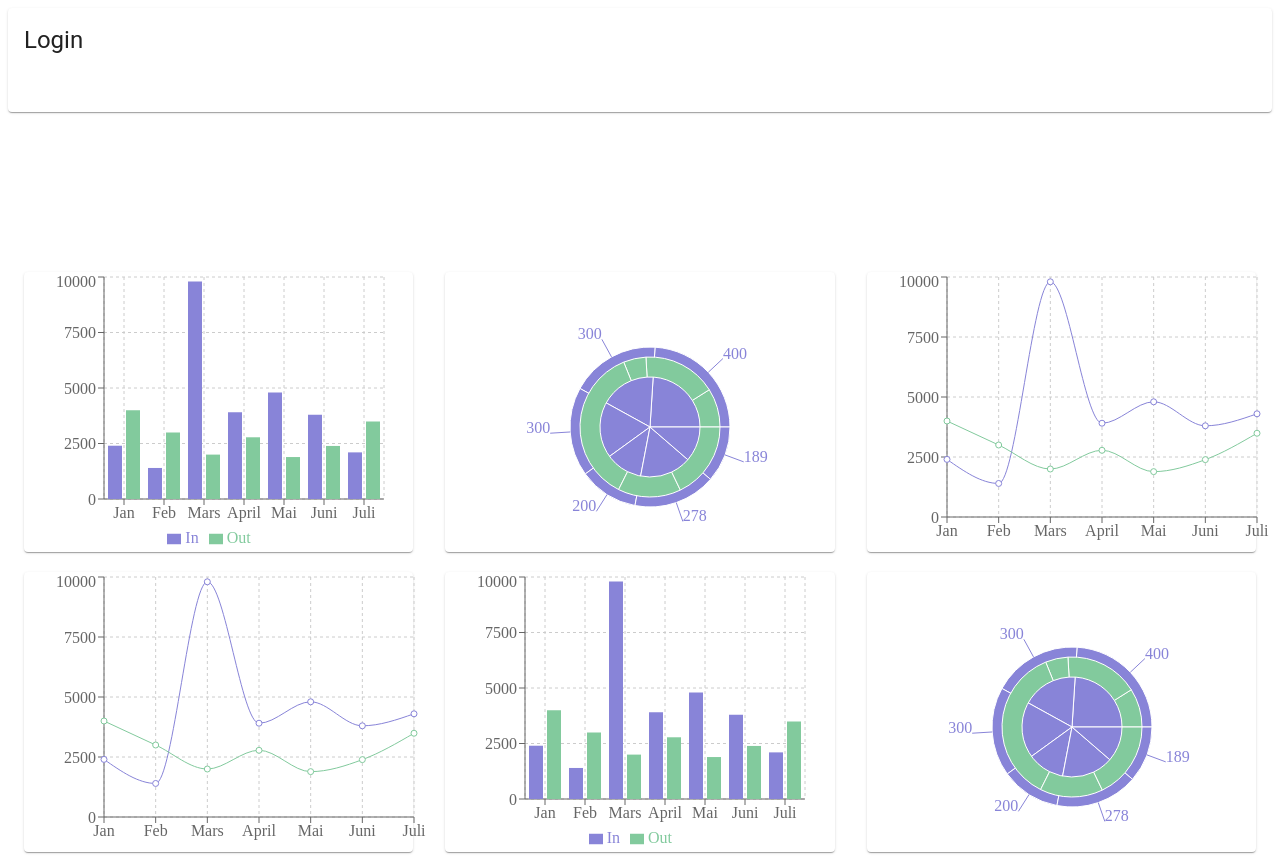
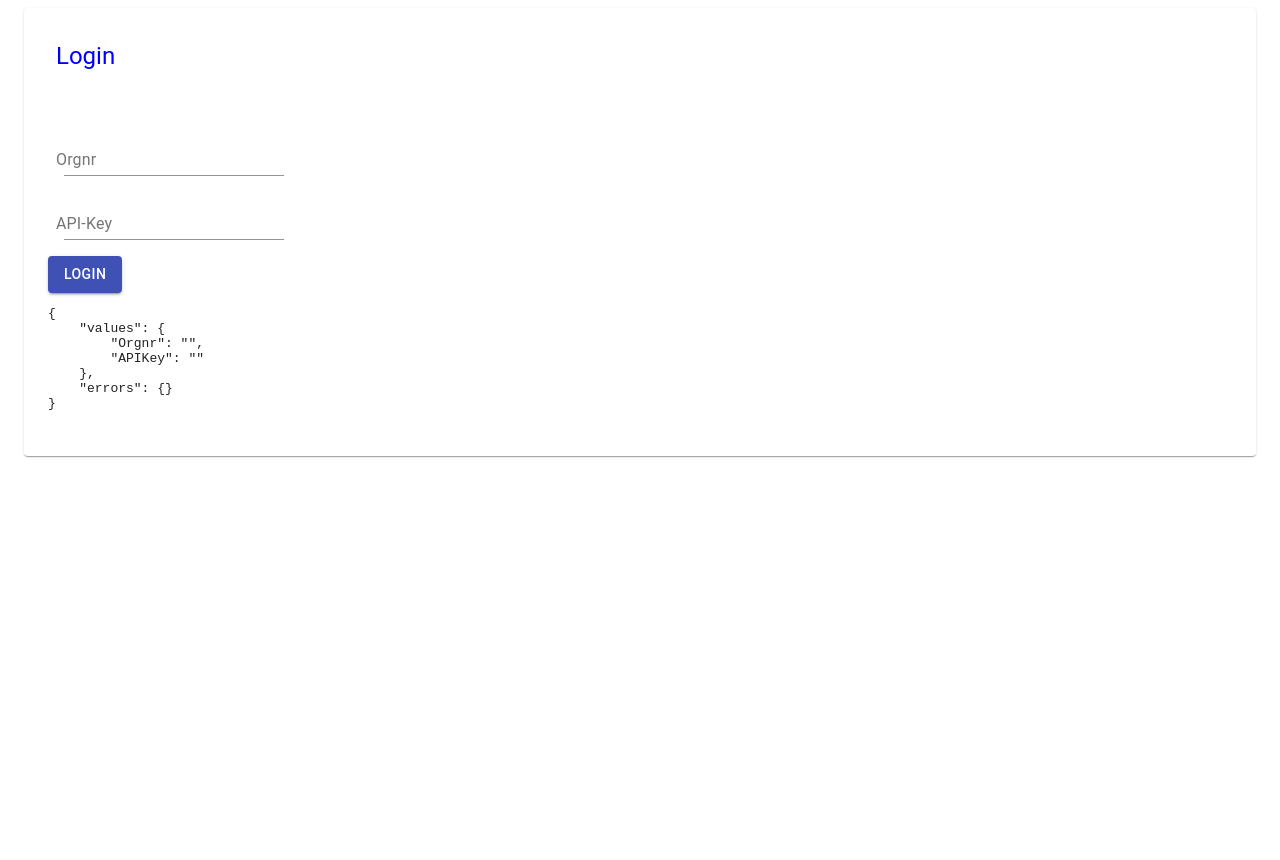
Before and after one commit to Database-Warehouse-Bachlor/PoC-Website, a React (Create React App) app in the folder pocwebsite/: page / in a window 1280 px wide. After the commit the page ends 800 px from the top, so only its background shows below. Built offline with nearby package versions, Linux system fonts and the light colour scheme.

Commit message:
Missing visible errors

```diff
--- a/pocwebsite/package.json
+++ b/pocwebsite/package.json
@@ -18,7 +18,8 @@
     "react-scripts": "^4.0.2",
     "recharts": "^2.0.6",
     "typescript": "^4.1.3",
-    "web-vitals": "^1.1.0"
+    "web-vitals": "^1.1.0",
+    "yup": "^0.32.8"
   },
   "scripts": {
     "start": "react-scripts start",
--- a/pocwebsite/src/App.tsx
+++ b/pocwebsite/src/App.tsx
@@ -1,10 +1,5 @@
 import React from "react";
 import { Switch, BrowserRouter as Router, Route } from "react-router-dom";
-import Grid from "./Components/Grid";
-import BarChart from "./Components/BarChart";
-import LineBarChart from "./Components/LineBarChart";
-import PieChart from "./Components/PieChart";
-import { Paper } from "@material-ui/core";
 import Dashboard from "./Pages/Dashboard";
 import Login from "./Pages/Login";
 function App() {
@@ -15,40 +10,6 @@ function App() {
         <Route path="/dashboard" exact component={Dashboard} />
       </Switch>
 
-      <Grid row={true}>
-        <Grid column={true} sm={12} md={4} justify={"flex-end"}alignItems={"stretch"}   >
-          <Paper>
-            <BarChart/>
-          </Paper>
-        </Grid>
-        <Grid  alignItems={"stretch"} column={true} sm={12} md={4}>
-          <Paper>
-          <PieChart/>
-          </Paper>
-        </Grid>
-        <Grid column={true} sm={12} md={4} alignItems={"center"} >
-          <Paper>
-          <LineBarChart/>
-          </Paper>
-        </Grid>
-
-          <Grid column={true} sm={12} md={4}alignItems={"stretch"} >
-            <Paper>
-            <LineBarChart/>
-            </Paper>
-          </Grid>
-          <Grid column={true} sm={12} md={4}>
-            <Paper>
-            <BarChart/>
-            </Paper>
-          </Grid>
-          <Grid column={true} sm={12} md={4}>
-            <Paper>
-            <PieChart/>
-            </Paper>
-          </Grid>
-        </Grid>
-
     </Router>
   );
 }
--- a/pocwebsite/src/Pages/Dashboard.tsx
+++ b/pocwebsite/src/Pages/Dashboard.tsx
@@ -1,5 +1,43 @@
-function App() {
-    return <> Hello World </>
+import Grid from "../Components/Grid";
+import BarChart from "../Components/BarChart";
+import LineBarChart from "../Components/LineBarChart";
+import PieChart from "../Components/PieChart";
+import { Paper } from "@material-ui/core";
+function Dashboard() {
+    return (      <Grid row={true}>
+    <Grid column={true} sm={12} md={4} justify={"flex-end"}alignItems={"stretch"}   >
+      <Paper>
+        <BarChart/>
+      </Paper>
+    </Grid>
+    <Grid  alignItems={"stretch"} column={true} sm={12} md={4}>
+      <Paper>
+      <PieChart/>
+      </Paper>
+    </Grid>
+    <Grid column={true} sm={12} md={4} alignItems={"center"} >
+      <Paper>
+      <LineBarChart/>
+      </Paper>
+    </Grid>
+
+      <Grid column={true} sm={12} md={4}alignItems={"stretch"} >
+        <Paper>
+        <LineBarChart/>
+        </Paper>
+      </Grid>
+      <Grid column={true} sm={12} md={4}>
+        <Paper>
+        <BarChart/>
+        </Paper>
+      </Grid>
+      <Grid column={true} sm={12} md={4}>
+        <Paper>
+        <PieChart/>
+        </Paper>
+      </Grid>
+    </Grid>
+    )
   }
 
-  export default App;
+  export default Dashboard;
--- a/pocwebsite/src/Pages/Login.tsx
+++ b/pocwebsite/src/Pages/Login.tsx
@@ -1,26 +1,77 @@
-import {Card, CardContent, CardHeader} from '@material-ui/core'
-import {Form, Formik} from 'formik'
-import React from 'react'
+import {
+  Button,
+  Card,
+  CardContent,
+  CardHeader,
+  CircularProgress,
+  TextField,
+} from "@material-ui/core";
+import { Field, Form, Formik } from "formik";
+import React from "react";
+import { RouteComponentProps } from "react-router-dom";
+import "../Styles/Login.css";
+import { object, number, string } from "yup";
 
-interface Values {
-    orgNr: String;
-    APIKey: String;
-  }
-interface Props {
-    onSubmit: (values: Values) => void;
-}
+interface Props extends RouteComponentProps {}
 
-export const Login: React.FC<Props> = () => {
-    return(
-        <Card>
-            <CardHeader title="Login"/>
-            <CardContent>
-                <Formik initialValues={{}}
-                onSubmit={() => {}}
-                >
-                </Formik>
-            </CardContent>
-        </Card>
-    )
-}
+export const Login: React.FC<Props> = ({ history }) => {
+  return (
+    <Card>
+      <CardHeader title="Login" className="Cardheader" />
+      <CardContent>
+        <Formik
+          initialValues={{
+            Orgnr: "",
+            APIKey: "",
+          }}
+          validationSchema={object({
+            Orgnr: string().required().min(9, "Must be exactly 9 digits").max(9, "Must be exactly 9 digits"),
+            APIKey: string().required(),
+          })}
+          onSubmit={async (values) => {
+            /** A timer of 3 sec that disables the submit button - Somewhat prevents serverspam */
+            return new Promise<void>((res) => {
+              setTimeout(() => {
+                //API call & checks
+                console.log("my values", values);
+                history.push("/Dashboard");
+
+                res();
+              }, 3000);
+            });
+          }}
+        >
+          {({ values, errors, isSubmitting }) => (
+            <Form>
+              <div>
+                <Field
+                  name="Orgnr"
+                  type="number"
+                  label="Orgnr"
+                  as={TextField}
+                />
+              </div>
+              <div>
+                <Field name="APIKey" label="API-Key" as={TextField} />
+              </div>
+              <Button
+                type="submit"
+                variant="contained"
+                color="primary"
+                disabled={isSubmitting}
+                startIcon={
+                  isSubmitting ? <CircularProgress size="0.8rem" /> : undefined
+                }
+              >
+                {isSubmitting ? "Submitting" : "Login"}
+              </Button>
+              <pre>{JSON.stringify({values, errors}, null, 4)}</pre>
+            </Form>
+          )}
+
+        </Formik>
+      </CardContent>
+    </Card>
+  );
+};
 export default Login;
--- /dev/null
+++ b/pocwebsite/src/Styles/Login.css
@@ -0,0 +1,7 @@
+div {
+    margin:8px;
+}
+
+.Cardheader {
+    color: blue;
+}
```
Also changed, not shown: 2 other files (tests, documents, lock files or other folders).
